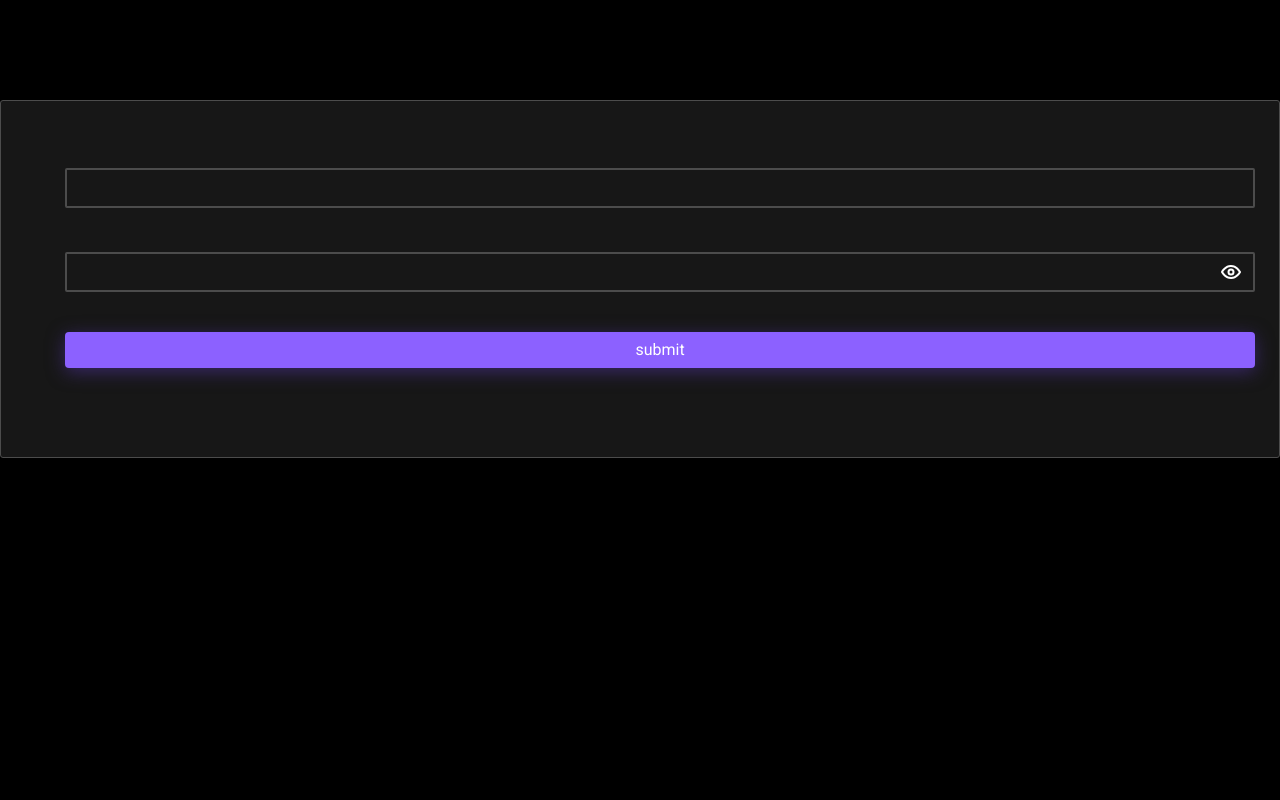
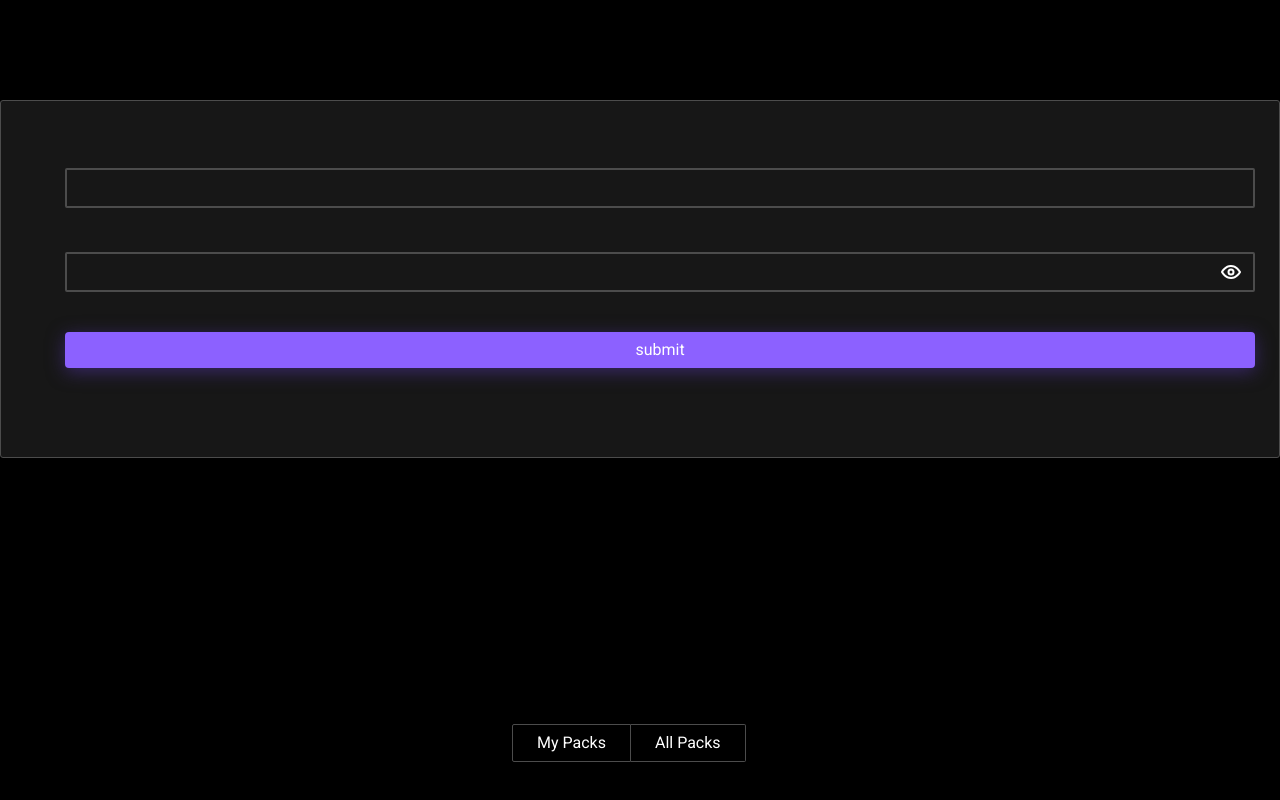
Before and after one commit to Zaitsev-AV/flash_cards, a React (Vite) app: page / in a window 1280 px wide. Shown: the part 1437-2237 px from the top of the page. Before the commit the page ends 1895 px from the top, so only its background shows below. Built offline with nearby package versions, Linux system fonts and the light colour scheme.

Commit message:
feat: added custom-tabs component

```diff
--- a/package.json
+++ b/package.json
@@ -22,6 +22,8 @@
     "@radix-ui/react-label": "^2.0.2",
     "@radix-ui/react-select": "^1.2.2",
     "@radix-ui/react-slider": "^1.1.2",
+    "@radix-ui/react-switch": "^1.0.3",
+    "@radix-ui/react-tabs": "^1.0.4",
     "classnames": "^2.3.2",
     "react": "^18.2.0",
     "react-dom": "^18.2.0",
--- a/src/App.tsx
+++ b/src/App.tsx
@@ -9,6 +9,7 @@ import { AvatarDropdownMenu } from '@/components/ui/dropdown-menu'
 import { Header } from '@/components/ui/header'
 import { CustomSelect } from '@/components/ui/select'
 import { CustomSlider } from '@/components/ui/slider'
+import { CustomTabs } from '@/components/ui/switch'
 import { TextField } from '@/components/ui/tetx-field'
 import { Typography } from '@/components/ui/typography'
 
@@ -50,6 +51,9 @@ export function App() {
         <CustomSelect disabled={false} />
       </div>
       <LoginForm />
+      <div style={{ paddingLeft: '40%', paddingBottom: '250px', paddingTop: '250px' }}>
+        <CustomTabs tabs={['My Packs', 'All Packs']} />
+      </div>
     </div>
   )
 }
--- a/src/components/auth/login-form/login-form.tsx
+++ b/src/components/auth/login-form/login-form.tsx
@@ -35,6 +35,7 @@ export const LoginForm: FC = () => {
     mode: 'onSubmit',
   })
 
+  // eslint-disable-next-line no-console
   const onSubmit = handleSubmit(data => console.log(data))
 
   const {} = useForm()
--- /dev/null
+++ b/src/components/ui/switch/custom-tabs.module.scss
@@ -0,0 +1,52 @@
+.root {
+  display: flex;
+
+  .list {
+    display: flex;
+    flex-shrink: 0;
+
+    .trigger {
+      user-select: none;
+
+      display: flex;
+      align-items: center;
+      justify-content: center;
+
+      padding: 6px 24px;
+
+      color: var(--color-light-100);
+
+      background: transparent;
+
+      &:first-child {
+        border: 1px solid var(--color-dark-300);
+        border-radius: 2px 0 0 2px;
+      }
+
+      &:last-child {
+        border-top: 1px solid var(--color-dark-300);
+        border-right: 1px solid var(--color-dark-300);
+        border-bottom: 1px solid var(--color-dark-300);
+        border-radius: 0 2px 2px 0;
+      }
+
+      &:active {
+        background: var(--color-accent-500);
+      }
+
+      &:hover {
+        color: var(--color-light-900);
+        background: var(--color-dark-500);
+        border-color: var(--color-dark-100);
+      }
+
+      & [data-state='active'] {
+        color: var(--color-light-100);
+      }
+
+      &:focus-visible {
+        box-shadow: 0 0 0 2px var(--color-info-700);
+      }
+    }
+  }
+}
--- /dev/null
+++ b/src/components/ui/switch/custom-tabs.tsx
@@ -0,0 +1,33 @@
+import { FC } from 'react'
+
+import * as Tabs from '@radix-ui/react-tabs'
+
+import s from './custom-tabs.module.scss'
+
+import { Typography } from '@/components/ui/typography'
+
+export type CustomTabsPropsType = {
+  tabs?: string[]
+  label?: string
+}
+
+export const CustomTabs: FC<CustomTabsPropsType> = props => {
+  const { tabs, label } = props
+
+  return (
+    <div>
+      <label>{label}</label>
+      <Tabs.Root className={s.root} defaultValue={tabs && tabs[1]}>
+        <Tabs.List className={s.list}>
+          {tabs?.map((el, i) => {
+            return (
+              <Tabs.Trigger asChild className={s.trigger} value={el} key={i}>
+                <Typography variant={'body_1'}>{el}</Typography>
+              </Tabs.Trigger>
+            )
+          })}
+        </Tabs.List>
+      </Tabs.Root>
+    </div>
+  )
+}
--- /dev/null
+++ b/src/components/ui/switch/index.ts
@@ -0,0 +1 @@
+export * from './custom-tabs.tsx'
```
Also changed, not shown: 1 other file (tests, documents, lock files or other folders).
